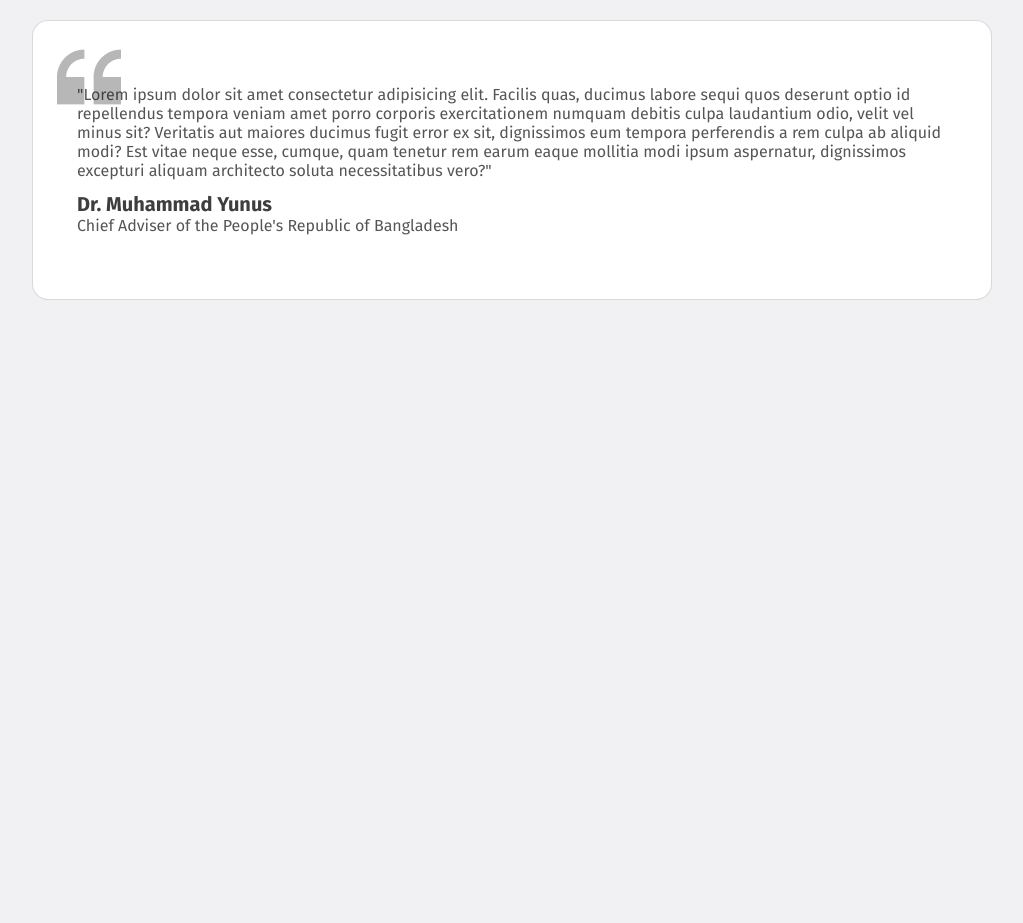
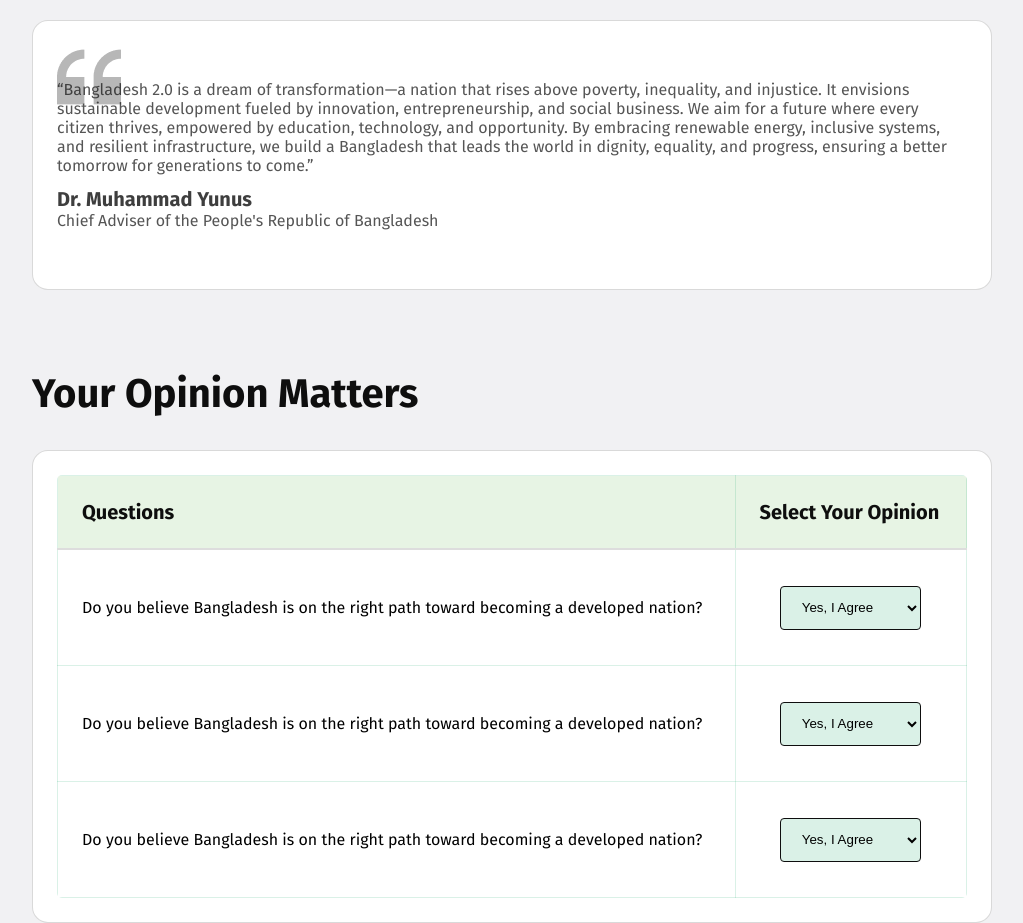
Before and after one commit to ShahriarTWS/ASSIGNMENT-001, a plain HTML site: page index.html in a window 1280 px wide. Shown: the part 1777-2700 px from the top of the page, without its empty margins (128-1151 px from the left). Before the commit the page ends 2077 px from the top, so only its background shows below. Drawn offline with Linux system fonts and the light colour scheme.

Commit message:
added openion part

```diff
--- a/index.html
+++ b/index.html
@@ -128,16 +128,79 @@
                         </div>
                             <!-- card section end -->
 
+
+                            <!-- Dr. Muhammad Yunus quote start-->
                             <div class="drm-yunus card-style">
                                 <div class="quote">
                                     <p class="drm-ynus-quote card-description">
-                                        "Lorem ipsum dolor sit amet consectetur adipisicing elit. Facilis quas, ducimus labore sequi quos deserunt optio id repellendus tempora veniam amet porro corporis exercitationem numquam debitis culpa laudantium odio, velit vel minus sit? Veritatis aut maiores ducimus fugit error ex sit, dignissimos eum tempora perferendis a rem culpa ab aliquid modi? Est vitae neque esse, cumque, quam tenetur rem earum eaque mollitia modi ipsum aspernatur, dignissimos excepturi aliquam architecto soluta necessitatibus vero?"
+                                        “Bangladesh 2.0 is a dream of transformation—a nation that rises above poverty, inequality, and injustice. It envisions sustainable development fueled by innovation, entrepreneurship, and social business. We aim for a future where every citizen thrives, empowered by education, technology, and opportunity. By embracing renewable energy, inclusive systems, and resilient infrastructure, we build a Bangladesh that leads the world in dignity, equality, and progress, ensuring a better tomorrow for generations to come.”
                                     </p>
                                     <h3 class="card-title">Dr. Muhammad Yunus</h3>
-                                    <p class="card-description">Chief Adviser of the People's Republic of Bangladesh</p>
+                                    <p class="position card-description">Chief Adviser of the People's Republic of Bangladesh</p>
                                 </div>
+                            </div>
+                            <!-- Dr. Muhammad Yunus quote start-->
+          </section>
+          <!-- vision section end -->
 
-                            </div>
+          <!-- select answer start-->
+          <section class="opinion-part">
+            <h1 class="topic-title">Your Opinion Matters</h1>
+                <div class="drm-yunus card-style">
+                    <div class="quote">
+                       <table>
+                        <thead>
+                            <th class="qustion-color card-title">Questions</th>
+                            <th class="qustion-color card-title">Select Your Opinion</th>
+                        </thead>
+                        <tbody>
+                            <!-- question 1 start -->
+                            <tr>
+                                <td>Do you believe Bangladesh is on the right path toward becoming a developed nation?</td>
+                                <td>
+                                    <div class="option-container">
+                                        <select class="options" name="" id="">
+                                            <option value="">Yes, I Agree</option>
+                                            <option value="">No, I Disagree</option>
+                                        </select>
+                                    </div>
+                                </td>
+                            </tr>
+                            <!-- question 1 end -->
+
+                            <!-- question 2 start -->
+                            <tr>
+                                <td>Do you believe Bangladesh is on the right path toward becoming a developed nation?</td>
+                                <td>
+                                    <div class="option-container">
+                                        <select class="options" name="" id="">
+                                            <option value="">Yes, I Agree</option>
+                                            <option value="">No, I Disagree</option>
+                                        </select>
+                                    </div>
+                                </td>
+                            </tr>
+                            <!-- question 2 end -->
+
+                            <!-- question 3 start -->
+                            <tr>
+                                <td>Do you believe Bangladesh is on the right path toward becoming a developed nation?</td>
+                                <td>
+                                    <div class="option-container">
+                                        <select class="options" name="" id="">
+                                            <option value="">Yes, I Agree</option>
+                                            <option value="">No, I Disagree</option>
+                                        </select>
+                                    </div>
+                                </td>
+                            </tr>
+                            <!-- question 3 end -->
+                        </tbody>
+                        <tfoot></tfoot>
+                       </table>
+                    </div>
+                </div>
+                <!-- select answer end-->
           </section>
     </main>
 
--- a/styles/style.css
+++ b/styles/style.css
@@ -178,12 +178,59 @@ nav button{
 .quote{
     background-image: url("../assets/quote-bg.png");
     background-repeat: no-repeat;
-    padding: 40px 20px;
+    /* padding: 40px 20px; */
 }
 
 .drm-ynus-quote{
+    padding-top: 35px;
     margin-bottom: 12px;
 }
 .drm-ynus-quote h3{
     margin-bottom: 4px;
 }
+.position{
+    padding-bottom: 35px;
+}
+
+
+/* opinion-part section table style */
+.opinion-part{
+    margin-top: 80px;
+}
+
+.qustion-color{
+    opacity: 100%;
+}
+
+table{
+    width: 100%;
+    border-collapse: collapse;
+    background-color: #fff;
+    border-radius: 5px;
+    overflow: hidden;
+}
+th{
+    background-color: #e7f4e4;
+    border: 1px solid rgba(9, 161, 92, 0.15);
+    color: #333;
+    padding: 24px;
+    border-bottom: 2px solid #ddd;
+    text-align: left;
+}
+td{
+    border: 1px solid rgba(9, 161, 92, 0.15);
+    padding: 35.5px 24px;
+}
+
+
+.options{
+    padding: 12.5px 16.5px;
+    background-color: rgba(9, 161, 92, 0.15);
+    border: 1px solid #0E0E0E;
+    border-radius: 4px;
+    /* text-align: center; */
+}
+
+.option-container{
+    text-align: center;
+}
```
